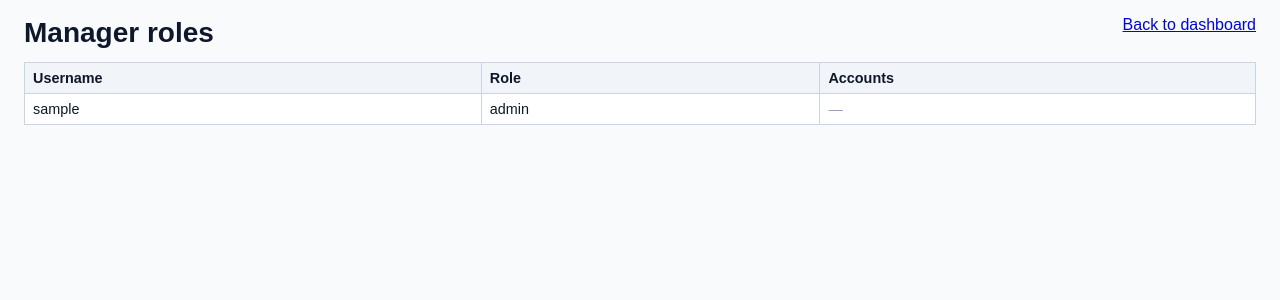
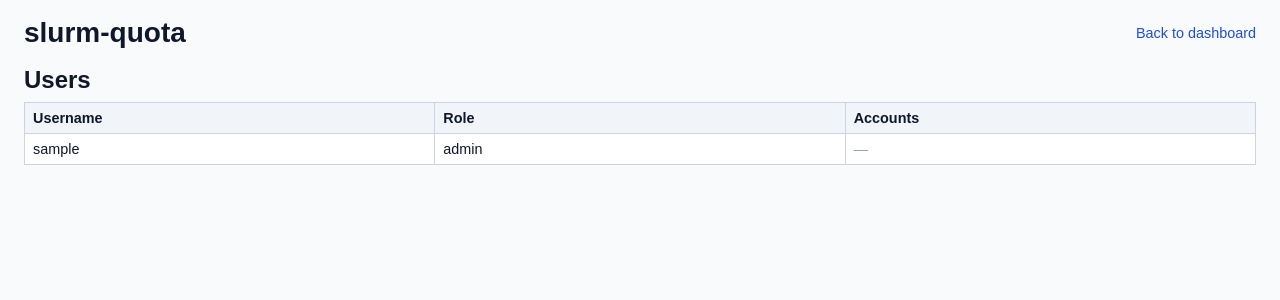
Before and after one commit to rackslab/slurm-quota, a Python web app: template web/templates/roles.html in a window 1280 px wide. Shown: the top 300 px of the page. Run offline with Jinja, Linux system fonts and the light colour scheme; the template is opened without the code that fills it: most values are stand-ins (such as "Sample title", 1, 10 or a date in 2020).

Commit message:
refactor: rework layout of roles web page

```diff
--- a/web/static/style.css
+++ b/web/static/style.css
@@ -17,27 +17,20 @@ body {
 }
 
 .page-header {
-  display: flex;
-  flex-wrap: wrap;
-  align-items: flex-start;
-  justify-content: space-between;
-  gap: 1rem 1.5rem;
+  display: grid;
+  grid-template-columns: 1fr auto;
+  align-items: center;
+  column-gap: 1.5rem;
+  row-gap: 0.75rem;
   margin-bottom: 0.75rem;
 }
 
-.page-header-actions {
-  display: flex;
-  flex-direction: column;
-  align-items: flex-end;
-  gap: 0.75rem;
-  margin-left: auto;
-  max-width: 100%;
-}
-
-.page-top-bar {
-  display: flex;
-  justify-content: flex-end;
-  margin-bottom: 0.5rem;
+.page-title {
+  grid-column: 1;
+  grid-row: 1;
+  margin: 0;
+  font-size: 1.75rem;
+  line-height: 1.2;
 }
 
 .user-session {
@@ -47,6 +40,24 @@ body {
   justify-content: flex-end;
   gap: 0.75rem;
   font-size: 0.9rem;
+  grid-column: 2;
+  grid-row: 1;
+  justify-self: end;
+}
+
+.page-header-actions {
+  display: flex;
+  flex-direction: column;
+  align-items: flex-end;
+  gap: 0.75rem;
+  grid-column: 2;
+  grid-row: 1;
+  justify-self: end;
+  max-width: 100%;
+}
+
+.page-header:has(.user-session) .page-header-actions {
+  grid-row: 2;
 }
 
 .logout-form {
@@ -155,12 +166,6 @@ body {
   margin: 0.5rem 0 1rem;
 }
 
-.page-title {
-  margin: 0;
-  font-size: 1.75rem;
-  line-height: 1.2;
-}
-
 .refresh-standalone {
   display: flex;
   flex-direction: column;
@@ -230,6 +235,10 @@ body {
 
 .stats-section {
   width: 100%;
+}
+
+.dashboard-stats > .stats-section:first-child {
+  margin-top: 1rem;
 }
 
 .stats-section h2 {
@@ -346,6 +355,16 @@ th {
   text-align: left;
 }
 
+.stats-table.roles-table {
+  table-layout: fixed;
+}
+
+.stats-table.roles-table .col-name {
+  width: auto;
+  min-width: 0;
+  max-width: none;
+}
+
 .stats-table th.num,
 .stats-table td.num {
   text-align: right;
@@ -519,6 +564,7 @@ th {
   flex-wrap: wrap;
   align-items: center;
   gap: 0.5rem;
+  width: 100%;
 }
 
 .role-name {
@@ -529,12 +575,14 @@ th {
   display: flex;
   flex-wrap: wrap;
   align-items: center;
+  justify-content: flex-end;
   gap: 0.5rem;
+  margin-left: auto;
 }
 
 .manager-accounts-list {
   list-style: none;
-  margin: 0 0 0.5rem;
+  margin: 0;
   padding: 0;
 }
 
--- a/web/templates/roles.html
+++ b/web/templates/roles.html
@@ -1,20 +1,34 @@
 {% extends "base.html" %}
 
-{% block title %}Manager roles — slurm-quota{% endblock %}
+{% block title %}slurm-quota{% endblock %}
 
 {% block body %}
 <div class="page-header">
-  <h1 class="page-title">Manager roles</h1>
+  <h1 class="page-title">slurm-quota</h1>
+  {% if auth_required and logged_in_username %}
+  <div class="user-session">
+    <span class="user-label">Signed in as <strong>{{ logged_in_username }}</strong></span>
+    <form method="post" action="{{ url_for('logout') }}" class="logout-form">
+      <input type="hidden" name="_csrf" value="{{ csrf_token }}">
+      <button type="submit" class="logout-button">Sign out</button>
+    </form>
+  </div>
+  {% endif %}
   <div class="page-header-actions">
-    <a href="{{ url_for('dashboard') }}">Back to dashboard</a>
+    <nav class="admin-nav">
+      <a href="{{ url_for('dashboard') }}">Back to dashboard</a>
+    </nav>
   </div>
 </div>
 
+<div class="dashboard-stats">
 {% if users %}
+<section class="stats-section">
+<h2>Users</h2>
 <table class="stats-table roles-table">
   <thead>
     <tr>
-      <th>Username</th>
+      <th class="col-name">Username</th>
       <th>Role</th>
       <th>Accounts</th>
     </tr>
@@ -22,48 +36,53 @@
   <tbody>
     {% for entry in users %}
     <tr>
-      <td>{{ entry.username }}</td>
+      <td class="col-name">{{ entry.username }}</td>
       <td>
         <div class="role-with-actions">
           <span class="role-name">{{ entry.role }}</span>
           <div class="roles-actions">
           {% if entry.role == "operator" %}
-          <form method="post" action="{{ url_for('roles_post') }}" class="inline-form">
-            <input type="hidden" name="_csrf" value="{{ csrf_token }}">
-            <input type="hidden" name="action" value="revoke">
-            <input type="hidden" name="role" value="operator">
-            <input type="hidden" name="username" value="{{ entry.username }}">
-            <button type="submit">Revoke operator</button>
-          </form>
+          <button
+            type="button"
+            class="stat-edit-btn"
+            data-action="role-change"
+            data-role-action="revoke"
+            data-role="operator"
+            data-username="{{ entry.username }}"
+          >Revoke operator</button>
           {% elif entry.role == "manager" %}
-          <form method="post" action="{{ url_for('roles_post') }}" class="inline-form">
-            <input type="hidden" name="_csrf" value="{{ csrf_token }}">
-            <input type="hidden" name="action" value="revoke">
-            <input type="hidden" name="role" value="manager">
-            <input type="hidden" name="username" value="{{ entry.username }}">
-            <button type="submit">Revoke manager</button>
-          </form>
+          <button
+            type="button"
+            class="stat-edit-btn"
+            data-action="role-change"
+            data-role-action="revoke"
+            data-role="manager"
+            data-username="{{ entry.username }}"
+          >Revoke manager</button>
           {% elif entry.role == "user" %}
-          <form method="post" action="{{ url_for('roles_post') }}" class="inline-form">
-            <input type="hidden" name="_csrf" value="{{ csrf_token }}">
-            <input type="hidden" name="action" value="grant">
-            <input type="hidden" name="role" value="operator">
-            <input type="hidden" name="username" value="{{ entry.username }}">
-            <button type="submit">Grant operator</button>
-          </form>
-          <form method="post" action="{{ url_for('roles_post') }}" class="inline-form">
-            <input type="hidden" name="_csrf" value="{{ csrf_token }}">
-            <input type="hidden" name="action" value="grant">
-            <input type="hidden" name="role" value="manager">
-            <input type="hidden" name="username" value="{{ entry.username }}">
-            <button type="submit">Grant manager</button>
-          </form>
+          <button
+            type="button"
+            class="stat-edit-btn"
+            data-action="role-change"
+            data-role-action="grant"
+            data-role="operator"
+            data-username="{{ entry.username }}"
+          >Grant operator</button>
+          <button
+            type="button"
+            class="stat-edit-btn"
+            data-action="role-change"
+            data-role-action="grant"
+            data-role="manager"
+            data-username="{{ entry.username }}"
+          >Grant manager</button>
           {% endif %}
           </div>
         </div>
       </td>
       <td>
         {% if entry.role == "manager" %}
+        <div class="manager-accounts-cell">
           {% if entry.accounts %}
             <ul class="manager-accounts-list">
               {% for account in entry.accounts %}
@@ -74,7 +93,7 @@
                   <input type="hidden" name="action" value="remove">
                   <input type="hidden" name="username" value="{{ entry.username }}">
                   <input type="hidden" name="account" value="{{ account }}">
-                  <button type="submit">Remove</button>
+                  <button type="submit" class="stat-edit-btn">Remove</button>
                 </form>
               </li>
               {% endfor %}
@@ -82,13 +101,13 @@
           {% else %}
             <span class="muted">None</span>
           {% endif %}
-          <form method="post" action="{{ url_for('roles_manager_accounts_post') }}" class="inline-form manager-account-add-form">
-            <input type="hidden" name="_csrf" value="{{ csrf_token }}">
-            <input type="hidden" name="action" value="add">
-            <input type="hidden" name="username" value="{{ entry.username }}">
-            <input type="text" name="account" placeholder="hpc" required>
-            <button type="submit">Add account</button>
-          </form>
+          <button
+            type="button"
+            class="stat-edit-btn"
+            data-action="add-manager-account"
+            data-username="{{ entry.username }}"
+          >Add account</button>
+        </div>
         {% else %}
           <span class="muted">—</span>
         {% endif %}
@@ -97,7 +116,131 @@
     {% endfor %}
   </tbody>
 </table>
+</section>
 {% else %}
 <p>No users found.</p>
 {% endif %}
+</div>
+
+<dialog id="role-change-dialog" class="edit-dialog role-change-dialog">
+  <form method="post" action="{{ url_for('roles_post') }}" class="role-change-form">
+    <input type="hidden" name="_csrf" value="{{ csrf_token }}">
+    <input type="hidden" name="action" value="">
+    <input type="hidden" name="role" value="">
+    <input type="hidden" name="username" value="">
+    <h3 id="role-change-dialog-title" class="edit-dialog-title"></h3>
+    <p id="role-change-dialog-body" class="edit-dialog-context"></p>
+    <div class="edit-dialog-actions">
+      <button type="button" data-dialog-close>Cancel</button>
+      <button type="submit" id="role-change-dialog-confirm">Confirm</button>
+    </div>
+  </form>
+</dialog>
+
+<dialog id="manager-account-add-dialog" class="edit-dialog">
+  <form method="post" action="{{ url_for('roles_manager_accounts_post') }}" class="manager-account-add-form">
+    <input type="hidden" name="_csrf" value="{{ csrf_token }}">
+    <input type="hidden" name="action" value="add">
+    <input type="hidden" name="username" value="">
+    <h3 id="manager-account-dialog-title" class="edit-dialog-title">Add account</h3>
+    <label class="edit-dialog-field">
+      Account
+      <input type="text" name="account" placeholder="hpc" required>
+    </label>
+    <div class="edit-dialog-actions">
+      <button type="button" data-dialog-close>Cancel</button>
+      <button type="submit">Add</button>
+    </div>
+  </form>
+</dialog>
+
+<script>
+  (function () {
+    var roleDialog = document.getElementById("role-change-dialog");
+    var accountDialog = document.getElementById("manager-account-add-dialog");
+    if (!roleDialog && !accountDialog) {
+      return;
+    }
+
+    var closeDialog = function (dialog) {
+      if (dialog && dialog.open) {
+        dialog.close();
+      }
+    };
+
+    document.querySelectorAll("[data-dialog-close]").forEach(function (btn) {
+      btn.addEventListener("click", function () {
+        closeDialog(btn.closest("dialog"));
+      });
+    });
+
+    var roleMessages = {
+      "grant:operator": {
+        title: function (user) { return "Grant operator to " + user; },
+        body: "Can view all statistics and manage quotas, consumption, default quotas, and GPU factors.",
+        confirm: "Grant operator"
+      },
+      "revoke:operator": {
+        title: function (user) { return "Revoke operator from " + user; },
+        body: "Can no longer view all statistics or manage quotas and consumption. Visibility falls back to their user or manager role.",
+        confirm: "Revoke operator"
+      },
+      "grant:manager": {
+        title: function (user) { return "Grant manager to " + user; },
+        body: "Can view statistics for Slurm accounts you assign, and for users in those accounts, in addition to their own stats. Assign accounts separately after granting.",
+        confirm: "Grant manager"
+      },
+      "revoke:manager": {
+        title: function (user) { return "Revoke manager from " + user; },
+        body: "Can no longer view statistics for assigned accounts. All account assignments for this user are removed. Visibility falls back to their own consumption stats only.",
+        confirm: "Revoke manager"
+      }
+    };
+
+    if (roleDialog) {
+      var roleForm = roleDialog.querySelector(".role-change-form");
+      var roleTitle = document.getElementById("role-change-dialog-title");
+      var roleBody = document.getElementById("role-change-dialog-body");
+      var roleConfirm = document.getElementById("role-change-dialog-confirm");
+
+      document.querySelectorAll('[data-action="role-change"]').forEach(function (btn) {
+        btn.addEventListener("click", function () {
+          var roleAction = btn.getAttribute("data-role-action");
+          var role = btn.getAttribute("data-role");
+          var username = btn.getAttribute("data-username");
+          var key = roleAction + ":" + role;
+          var msg = roleMessages[key];
+          if (!msg) {
+            return;
+          }
+
+          roleForm.querySelector('input[name="action"]').value = roleAction;
+          roleForm.querySelector('input[name="role"]').value = role;
+          roleForm.querySelector('input[name="username"]').value = username;
+          roleTitle.textContent = msg.title(username);
+          roleBody.textContent = msg.body;
+          roleConfirm.textContent = msg.confirm;
+          roleDialog.showModal();
+        });
+      });
+    }
+
+    if (accountDialog) {
+      var accountForm = accountDialog.querySelector(".manager-account-add-form");
+      var accountTitle = document.getElementById("manager-account-dialog-title");
+      var accountInput = accountForm.querySelector('input[name="account"]');
+
+      document.querySelectorAll('[data-action="add-manager-account"]').forEach(function (btn) {
+        btn.addEventListener("click", function () {
+          var username = btn.getAttribute("data-username");
+          accountForm.querySelector('input[name="username"]').value = username;
+          accountTitle.textContent = "Add account for " + username;
+          accountInput.value = "";
+          accountDialog.showModal();
+          accountInput.focus();
+        });
+      });
+    }
+  })();
+</script>
 {% endblock %}
```
Also changed, not shown: other parts of web/static/style.css (+30 -4 lines), src/slurm_quota/web/routes.py (+8 -0 lines), web/templates/dashboard.html (+4 -6 lines).
